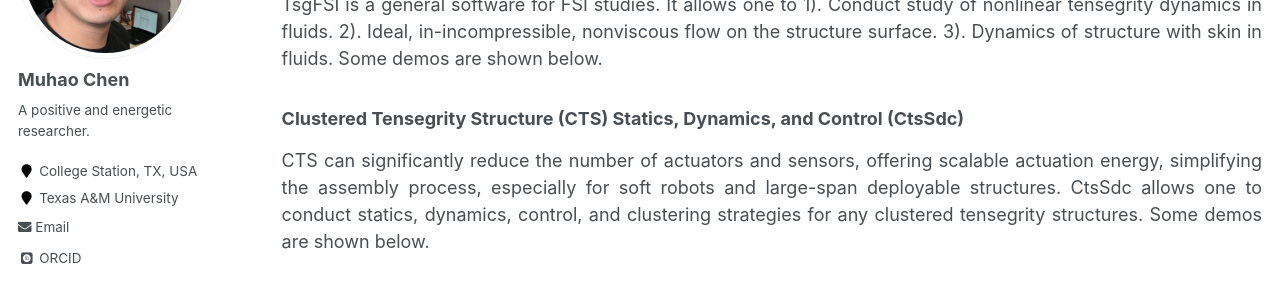
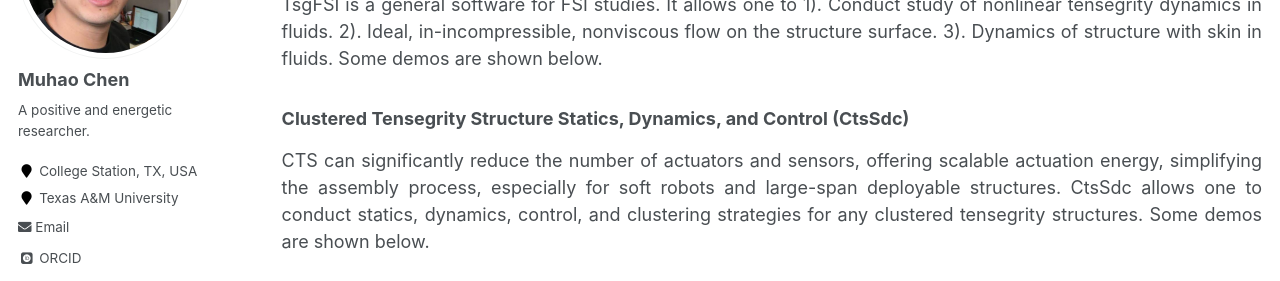
Before and after one commit to Muhao-Chen/muhao-chen.github.io, a Jekyll site: the page built from _pages/resources.md, in a window 1280 px wide and 900 px high, scrolled down 4432 px. Shown: the part 152-433 px from the top of the window. Built offline with Jekyll 4.4.1, drawn with Linux system fonts in a browser that asks for light colours; some web fonts are replaced.

Commit message:
Update resources.md

```diff
--- a/_pages/resources.md
+++ b/_pages/resources.md
@@ -85,7 +85,7 @@ TsgFSI is a general software for FSI studies. It allows one to 1). Conduct study
 
 <!--<figure><img src="{{ site.url }}/images/rffi/tsgrbd.png" width="200"/></figure>-->
 
-### Clustered Tensegrity Structure (CTS) Statics, Dynamics, and Control (CtsSdc)
+### Clustered Tensegrity Structure Statics, Dynamics, and Control (CtsSdc)
 
 CTS can significantly reduce the number of actuators and sensors, offering scalable actuation energy, simplifying the assembly process, especially for soft robots and large-span deployable structures.
 CtsSdc allows one to conduct statics, dynamics, control, and clustering strategies for any clustered tensegrity structures. Some demos are shown below.
```
